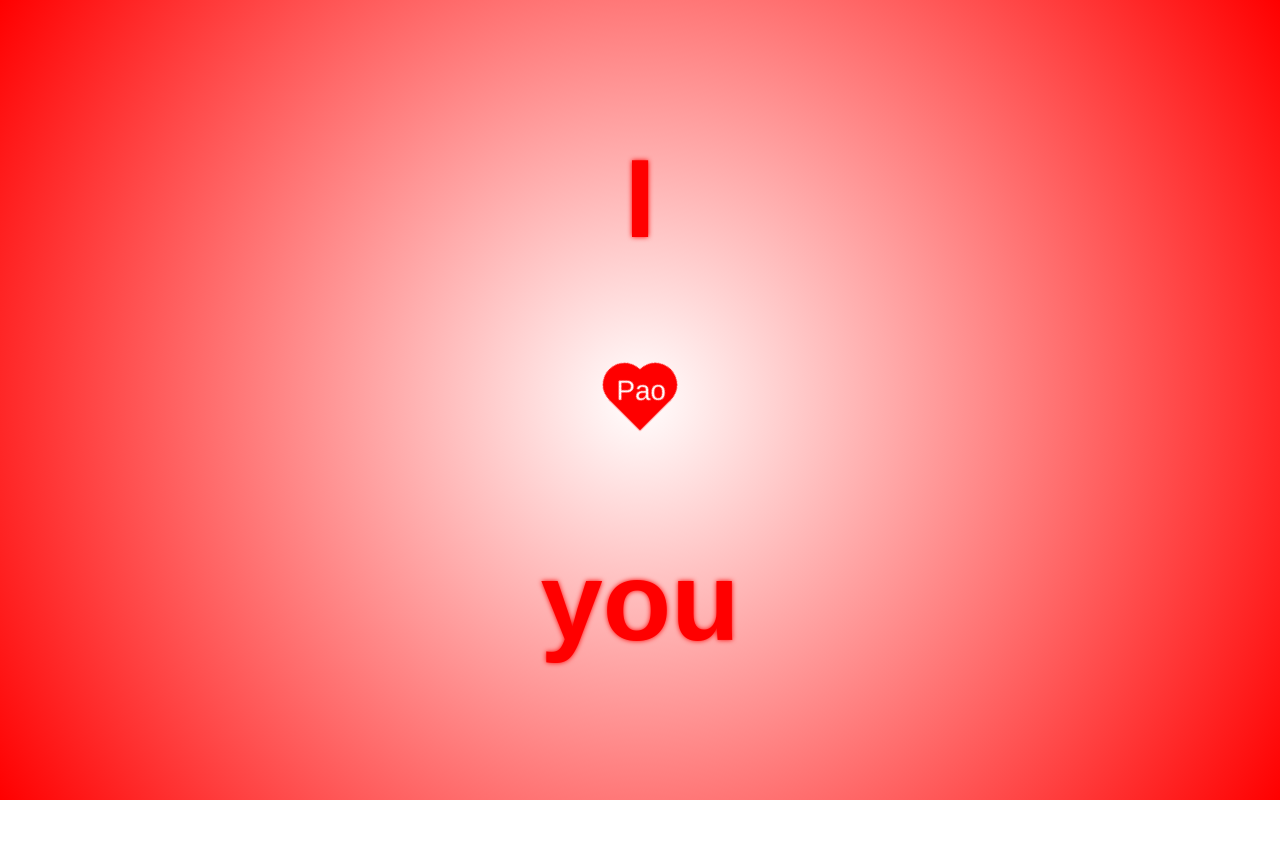
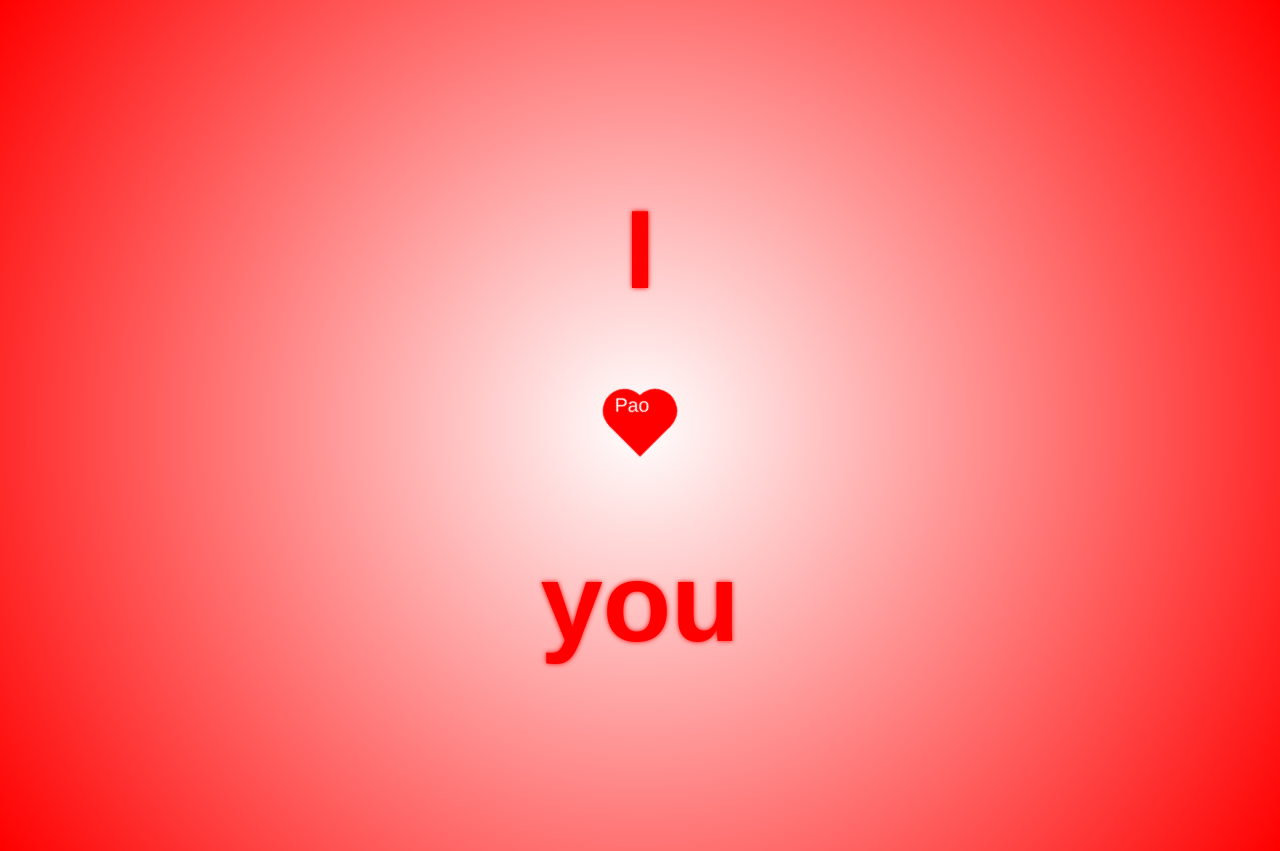
Before and after one commit to bondaring/ilovepao, a plain HTML site: page index.html in a window 1280 px wide. Before the commit the page ends 800 px from the top, so only its background shows below. Drawn offline with Linux system fonts and the light colour scheme.

Commit message:
Update styles.css

```diff
--- a/styles.css
+++ b/styles.css
@@ -3,7 +3,7 @@ body {
     background: radial-gradient(circle, white 0%, red 100%);
     height: 100vh;
     width: 90vw;
-    margin: 0 auto;
+    margin: 2% auto;
     display: flex;
     justify-content: center;
     align-items: center;
@@ -14,17 +14,15 @@ body {
     text-shadow: 0px 0px 5px red;
     transition: all 3s;
     font-family: Arial, Helvetica, sans-serif;
-    overflow: hidden;
-
 }
 .pao {
     position: absolute;
     color: white;
-    font-size: 2rem;
+    font-size: 1.4rem;
     z-index: 1;
     transform: rotate(-45deg);
-    top: -34px;
-    left: -10px;
+    top: -20px;
+    left: -18px;
     font-weight: 400;
 }
 .corazon {
@@ -32,7 +30,7 @@ body {
     height: 50px;
     background: red;
     transform: rotate(45deg);
-    position: relative;
+    position: absolute;
     animation: heartbeat 1.5s ease-in-out infinite both;
 }
 .corazon::after,
```
